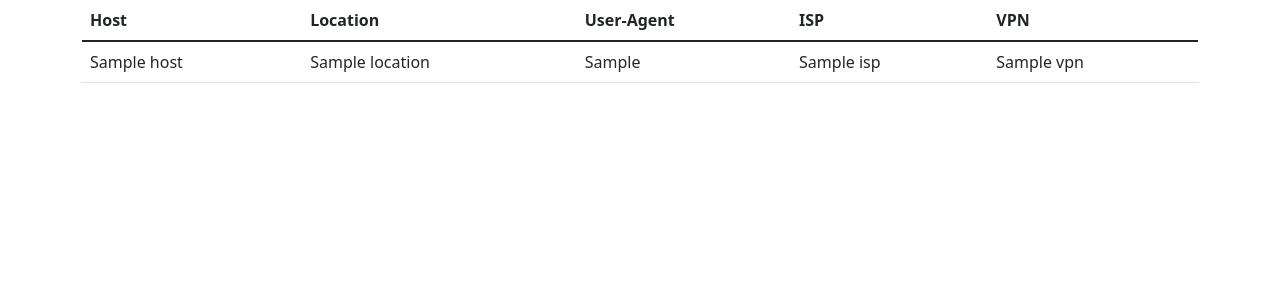
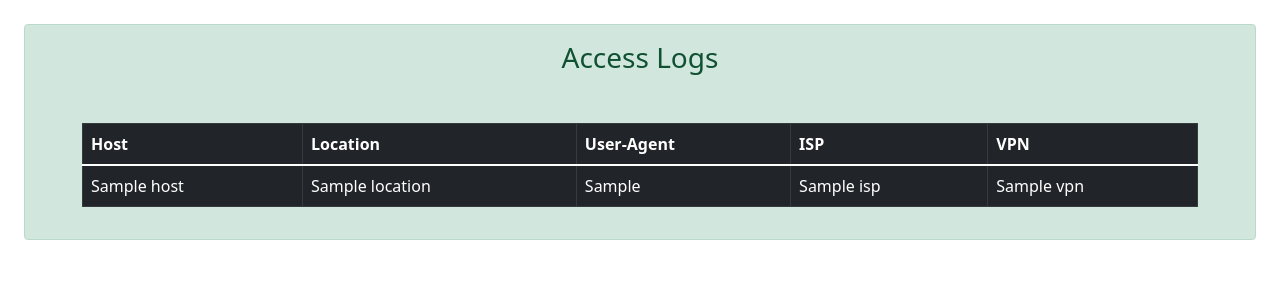
Before and after one commit to 9sv/ip-logger, a Flask app: template templates/track.html in a window 1280 px wide. Shown: the top 300 px of the page. Run offline with Flask 2, Linux system fonts and the light colour scheme; the template is opened without the code that fills it: most values are stand-ins (such as "Sample title", 1, 10 or a date in 2020); data that the repository does not hold is empty.

Commit message:
Add files via upload

```diff
--- a/templates/index.html
+++ b/templates/index.html
@@ -10,8 +10,8 @@
     <body>
         <div class="container-fluid p-4">
             <center>
-                <div class="alert alert-info mx-5">
-                    Enter a redirect URL and click <b>GENERATE</b>
+                <div class="card bg-primary text-white mx-5 my-3">
+                    <div class="card-body">Enter a redirect URL and click <b class="text-danger">GENERATE</b></div>
                 </div>
             </center>
             <div class="container">
--- a/templates/track.html
+++ b/templates/track.html
@@ -7,8 +7,12 @@
         <link href="https://cdn.jsdelivr.net/npm/bootstrap@5.1.3/dist/css/bootstrap.min.css" rel="stylesheet" integrity="sha384-1BmE4kWBq78iYhFldvKuhfTAU6auU8tT94WrHftjDbrCEXSU1oBoqyl2QvZ6jIW3" crossorigin="anonymous">
     </head>
     <body>
-        <div class="container">
-            <table class="table">
+        <center>
+            <div class="alert alert-success m-4">
+                <h3 class="alert-heading">Access Logs</h3>
+                <br>
+                <div class="container m-3 table-responsive-sm">
+                    <table class="table table-bordered table-dark">
                         <thead>
                             <tr>
                                 <th><b>Host</b></th>
@@ -31,5 +35,7 @@
                         </tbody>
                     </table>
                 </div>
+            </div>
+        </center>
     </body>
 </html>
```
Lines whose indentation alone changed are shown as unchanged.
